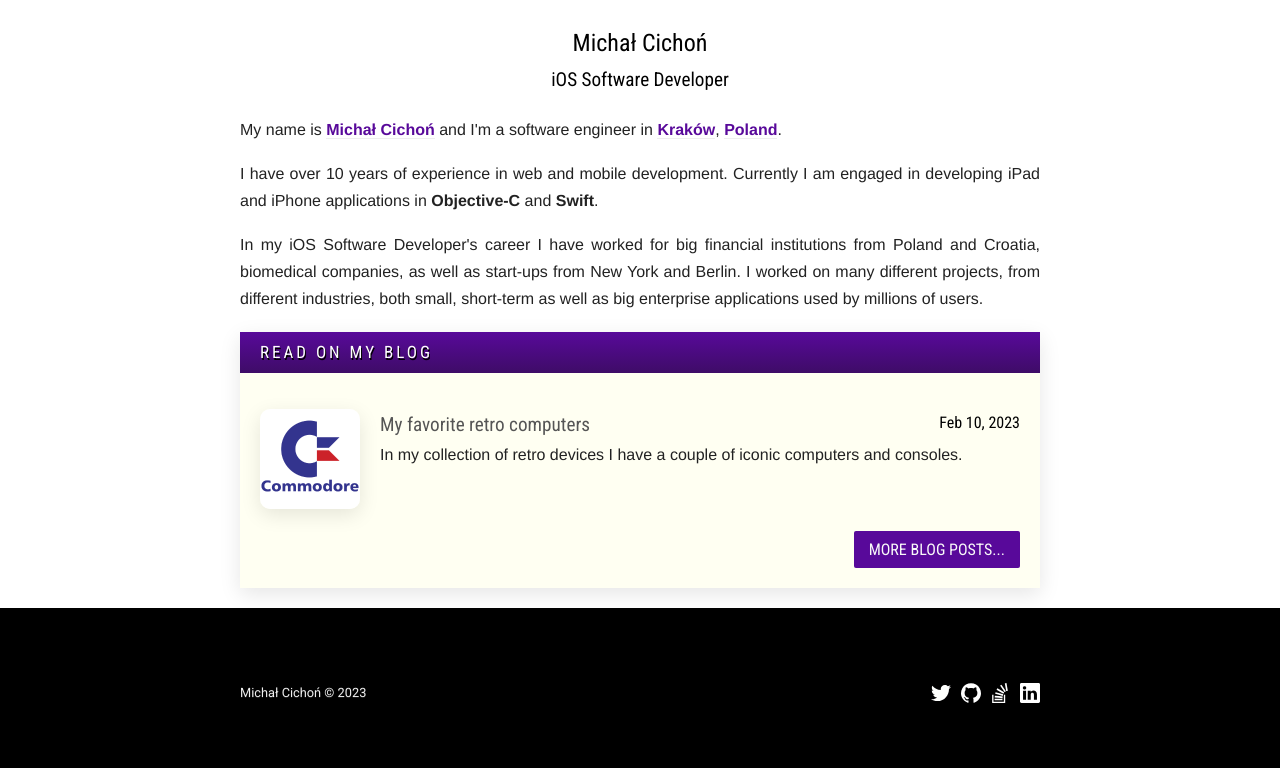
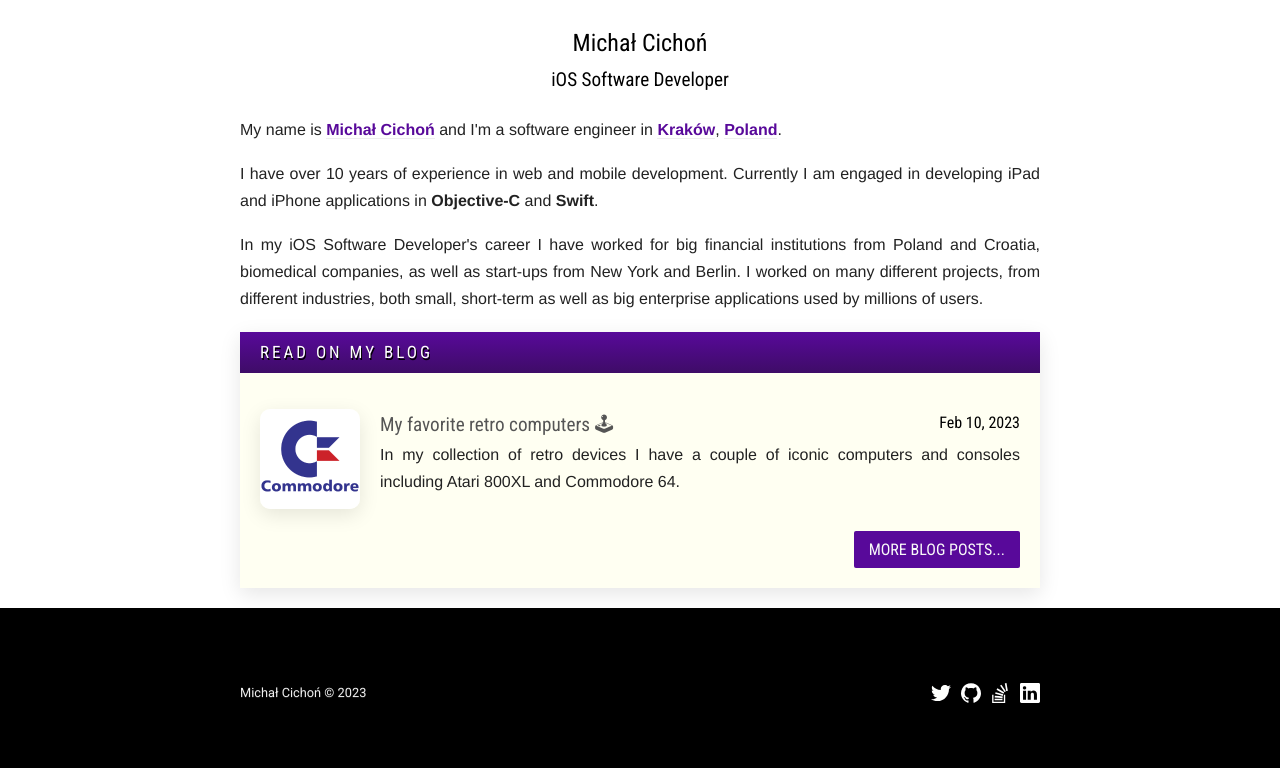
Before and after one commit to michalcichon/michalcichon.github.io, a Jekyll site: the page built from index.html, in a window 1280 px wide. Shown: the part 252-1020 px from the top of the page. Built offline with Jekyll 4.4.1, drawn with Linux system fonts in a browser that asks for light colours.

Commit message:
small header improvement

```diff
--- a/_posts/2023-02-10-my-favorite-retro-computers.md
+++ b/_posts/2023-02-10-my-favorite-retro-computers.md
@@ -1,7 +1,7 @@
 ---
 layout: post
-title:  "My favorite retro computers"
-description: "In my collection of retro devices I have a couple of iconic computers and consoles."
+title:  "My favorite retro computers 🕹"
+description: "In my collection of retro devices I have a couple of iconic computers and consoles including Atari 800XL and Commodore 64."
 date:   2023-02-10 21:00:00 +0200
 thumbnail: commodore.png
 image: "assets/thumbnails/commodore.png" # Image for RSS
```
